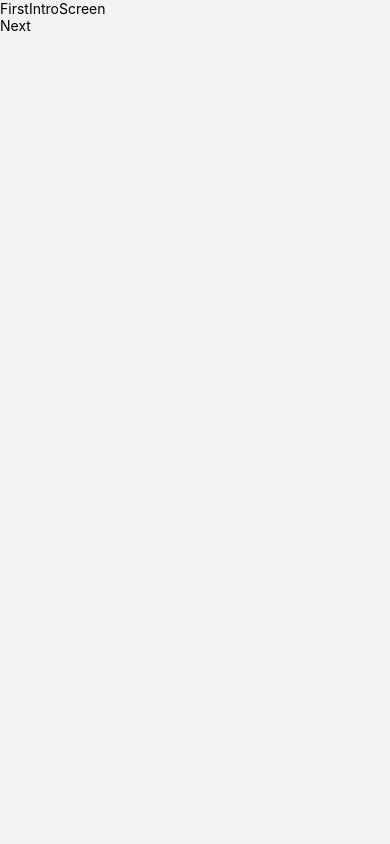
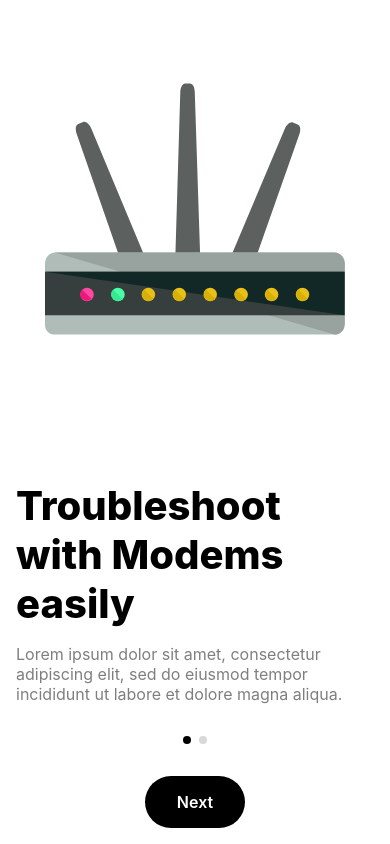
Before and after one commit to Audiph/smart-fiber-check, a React Native app: screen /FirstIntroScreen in a window 390 px wide. Built offline with nearby package versions, Linux system fonts and the light colour scheme.

Commit message:
style first and last intro screens

```diff
--- a/App.js
+++ b/App.js
@@ -1,16 +1,25 @@
 import { StatusBar } from 'expo-status-bar';
-import { StyleSheet, View } from 'react-native';
-import { NavigationContainer } from '@react-navigation/native';
+import { StyleSheet } from 'react-native';
+import { NavigationContainer, DefaultTheme } from '@react-navigation/native';
 import RootNavigator from './src/navigators/RootNavigator';
+import { SafeAreaProvider } from 'react-native-safe-area-context';
 
 export default function App() {
+  const theme = {
+    ...DefaultTheme,
+    colors: {
+      ...DefaultTheme.colors,
+      primary: '#000',
+    },
+  };
+
   return (
-    <View style={styles.container}>
-      <NavigationContainer>
+    <SafeAreaProvider style={styles.container}>
+      <NavigationContainer theme={theme}>
         <RootNavigator />
       </NavigationContainer>
       <StatusBar style="auto" />
-    </View>
+    </SafeAreaProvider>
   );
 }
 
--- a/src/libs/Modem.jsx
+++ b/src/components/Modem.jsx
@@ -1,13 +1,14 @@
 import * as React from 'react';
 import Svg, { Path, Circle } from 'react-native-svg';
 
-const Modem = () => (
+const Modem = (props) => (
   <Svg
     xmlns="http://www.w3.org/2000/svg"
     viewBox="0 0 496.8 496.8"
     xmlSpace="preserve"
     width={24}
     height={24}
+    {...props}
   >
     <Path
       style={{
--- /dev/null
+++ b/src/components/PrimaryButton.jsx
@@ -0,0 +1,34 @@
+import { StyleSheet, Text, TouchableOpacity } from 'react-native';
+import React from 'react';
+import { useTheme } from '@react-navigation/native';
+
+const PrimaryButton = ({ onPress, label, style, labelStyle }) => {
+  const theme = useTheme();
+
+  return (
+    <TouchableOpacity
+      onPress={onPress}
+      style={[styles.button, style, { backgroundColor: theme.colors.primary }]}
+    >
+      <Text style={[styles.button_text, labelStyle]}>{label}</Text>
+    </TouchableOpacity>
+  );
+};
+
+export default PrimaryButton;
+
+const styles = StyleSheet.create({
+  button: {
+    paddingHorizontal: 32,
+    height: 52,
+    borderRadius: 100,
+    alignItems: 'center',
+    justifyContent: 'center',
+  },
+
+  button_text: {
+    fontSize: 16,
+    fontWeight: 600,
+    color: '#fff',
+  },
+});
--- /dev/null
+++ b/src/components/ScreenIndicators.jsx
@@ -0,0 +1,42 @@
+import { StyleSheet, Text, View } from 'react-native';
+import React from 'react';
+import { useTheme } from '@react-navigation/native';
+
+const ScreenIndicators = ({ count, activeIndex }) => {
+  const theme = useTheme();
+
+  return (
+    <View style={styles.dots_content}>
+      {new Array(count).fill('1').map((_, i) => (
+        <View
+          style={[
+            styles.dots,
+            {
+              backgroundColor:
+                i === activeIndex ? theme.colors.primary : theme.colors.border,
+            },
+          ]}
+          key={i}
+        />
+      ))}
+    </View>
+  );
+};
+
+export default ScreenIndicators;
+
+const styles = StyleSheet.create({
+  dots_content: {
+    flexDirection: 'row',
+    alignItems: 'center',
+    justifyContent: 'center',
+    gap: 8,
+    marginVertical: 32,
+  },
+
+  dots: {
+    width: 8,
+    height: 8,
+    borderRadius: 8,
+  },
+});
--- a/src/screens/FirstIntroScreen.jsx
+++ b/src/screens/FirstIntroScreen.jsx
@@ -1,15 +1,71 @@
-import { View, Text, TouchableOpacity } from 'react-native';
+import { View, StyleSheet, Text, TouchableOpacity } from 'react-native';
 import React from 'react';
+import { SafeAreaView } from 'react-native-safe-area-context';
+import { FIRST_INTRO_SCREEN } from '../utils/constants';
+import Modem from '../components/Modem';
+import { useTheme } from '@react-navigation/native';
+import ScreenIndicators from '../components/ScreenIndicators';
+import PrimaryButton from '../components/PrimaryButton';
 
 const FirstIntroScreen = ({ navigation }) => {
+  const theme = useTheme();
+
   return (
-    <View>
-      <Text>FirstIntroScreen</Text>
-      <TouchableOpacity onPress={() => navigation.navigate('LastIntroScreen')}>
-        <Text>Next</Text>
-      </TouchableOpacity>
-    </View>
+    <SafeAreaView
+      style={[styles.screen, { backgroundColor: theme.colors.card }]}
+    >
+      <View style={styles.modem_contents}>
+        <Modem width={300} height={300} />
+      </View>
+      <View style={styles.contents} />
+      <View style={styles.div_contents}>
+        <Text style={styles.title}>{FIRST_INTRO_SCREEN.title}</Text>
+        <Text style={styles.description}>{FIRST_INTRO_SCREEN.description}</Text>
+        <ScreenIndicators count={2} activeIndex={0} />
+        <View style={styles.button_content}>
+          <PrimaryButton
+            label="Next"
+            onPress={() => navigation.navigate('LastIntroScreen')}
+          />
+        </View>
+      </View>
+    </SafeAreaView>
   );
 };
 
 export default FirstIntroScreen;
+
+const styles = StyleSheet.create({
+  screen: {
+    flex: 1,
+  },
+
+  modem_contents: {
+    alignItems: 'center',
+    flex: 1,
+    justifyContent: 'center',
+  },
+
+  contents: {
+    padding: 24,
+  },
+
+  div_contents: {
+    padding: 16,
+  },
+
+  title: {
+    fontSize: 40,
+    fontWeight: 800,
+  },
+
+  description: {
+    opacity: 0.5,
+    marginTop: 16,
+    fontSize: 16,
+  },
+
+  button_content: {
+    alignItems: 'center',
+  },
+});
--- a/src/screens/LastIntroScreen.jsx
+++ b/src/screens/LastIntroScreen.jsx
@@ -1,15 +1,71 @@
-import { View, Text, TouchableOpacity } from 'react-native';
+import { View, Text, StyleSheet } from 'react-native';
 import React from 'react';
+import { SafeAreaView } from 'react-native-safe-area-context';
+import { LAST_INTRO_SCREEN } from '../utils/constants';
+import Modem from '../components/Modem';
+import { useTheme } from '@react-navigation/native';
+import ScreenIndicators from '../components/ScreenIndicators';
+import PrimaryButton from '../components/PrimaryButton';
 
 const LastIntroScreen = ({ navigation }) => {
+  const theme = useTheme();
+
   return (
-    <View>
-      <Text>LastIntroScreen</Text>
-      <TouchableOpacity onPress={() => navigation.navigate('LoginScreen')}>
-        <Text>Next</Text>
-      </TouchableOpacity>
-    </View>
+    <SafeAreaView
+      style={[styles.screen, { backgroundColor: theme.colors.card }]}
+    >
+      <View style={styles.modem_contents}>
+        <Modem width={300} height={300} />
+      </View>
+      <View style={styles.contents} />
+      <View style={styles.div_contents}>
+        <Text style={styles.title}>{LAST_INTRO_SCREEN.title}</Text>
+        <Text style={styles.description}>{LAST_INTRO_SCREEN.description}</Text>
+        <ScreenIndicators count={2} activeIndex={0} />
+        <View style={styles.button_content}>
+          <PrimaryButton
+            label="Next"
+            onPress={() => navigation.navigate('LastIntroScreen')}
+          />
+        </View>
+      </View>
+    </SafeAreaView>
   );
 };
 
 export default LastIntroScreen;
+
+const styles = StyleSheet.create({
+  screen: {
+    flex: 1,
+  },
+
+  modem_contents: {
+    alignItems: 'center',
+    flex: 1,
+    justifyContent: 'center',
+  },
+
+  contents: {
+    padding: 24,
+  },
+
+  div_contents: {
+    padding: 16,
+  },
+
+  title: {
+    fontSize: 40,
+    fontWeight: 800,
+  },
+
+  description: {
+    opacity: 0.5,
+    marginTop: 16,
+    fontSize: 16,
+  },
+
+  button_content: {
+    alignItems: 'center',
+  },
+});
--- a/src/utils/constants.js
+++ b/src/utils/constants.js
@@ -1,11 +1,13 @@
 export const FIRST_INTRO_SCREEN = {
-  title: 'First Intro',
-  description: 'First Description',
+  title: 'Troubleshoot with Modems easily',
+  description:
+    'Lorem ipsum dolor sit amet, consectetur adipiscing elit, sed do eiusmod tempor incididunt ut labore et dolore magna aliqua.',
 };
 
-export const LAST_INTRO_SCREEN_02 = {
-  title: 'Last Intro',
-  description: 'Last description',
+export const LAST_INTRO_SCREEN = {
+  title: 'By using your camera only',
+  description:
+    'Lorem ipsum dolor sit amet, consectetur adipiscing elit, sed do eiusmod tempor incididunt ut labore et dolore magna aliqua.',
 };
 
 export const LOGIN_SCREEN = {
```
Also changed, not shown: src/components/Camera.jsx (added, +56 -0 lines), assets/intro-screens/camera-svgrepo-com.svg (added).
